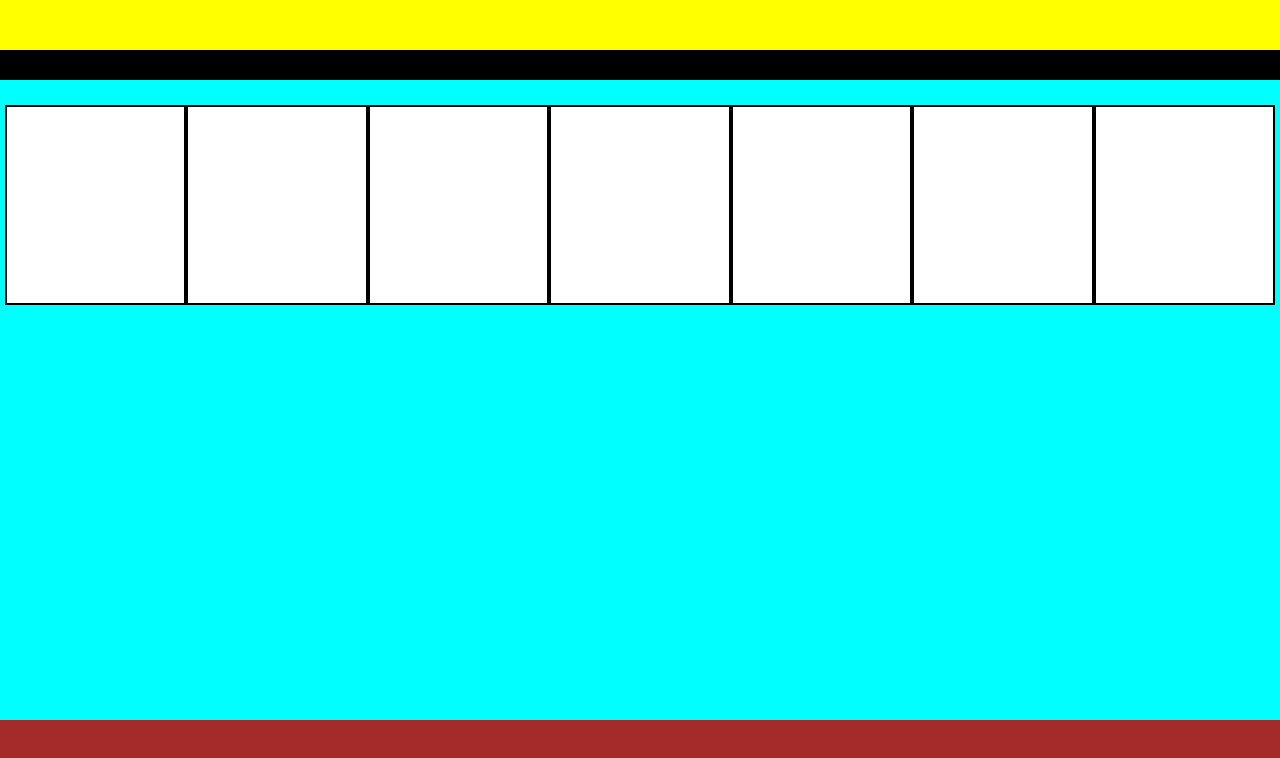
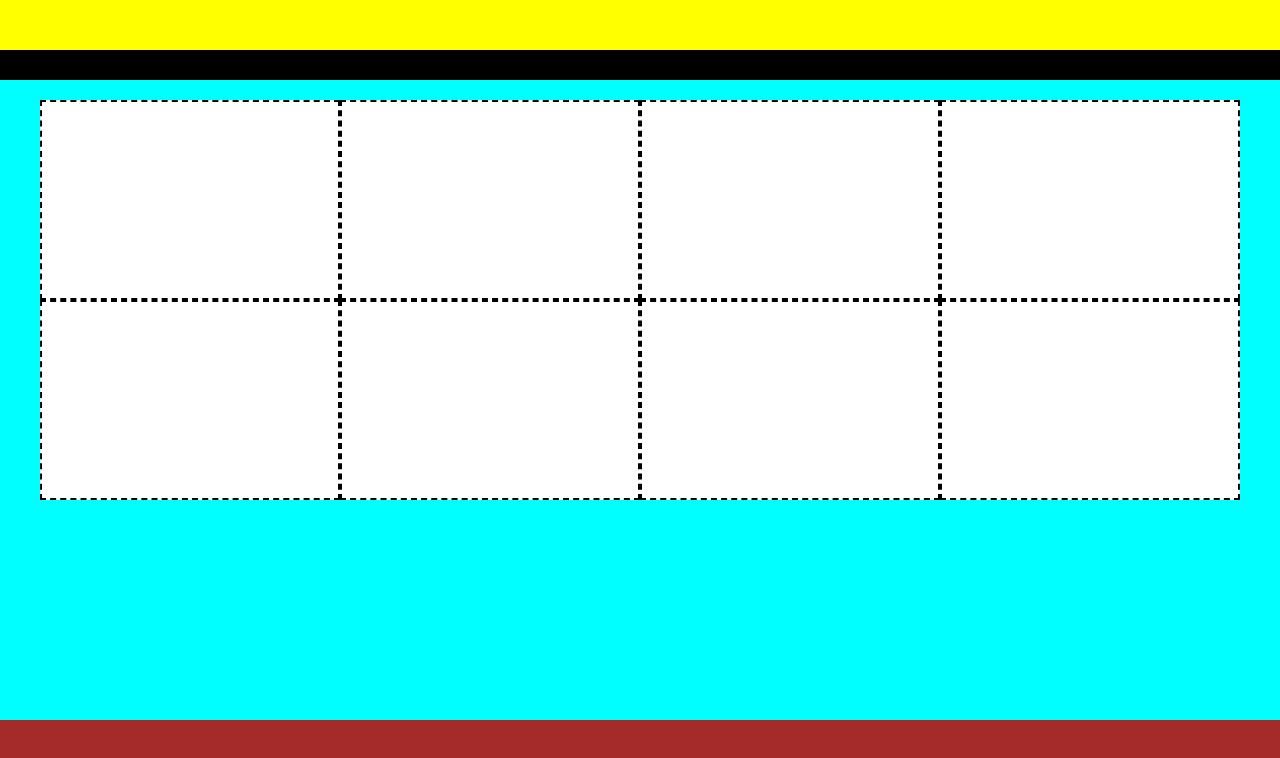
Before and after one commit to AlessandroLembo/html-css-zoom, a plain HTML site: page index.html in a window 1280 px wide. Drawn offline with Linux system fonts and the light colour scheme.

Commit message:
aggiornamento funzionamento cards

```diff
--- a/index.html
+++ b/index.html
@@ -18,44 +18,31 @@
 
     <main>
         <div class="container">
-            <div class="row">
-                <div class="column">
             <div class="card">
 
             </div>
-                </div>
-                <div class="column">
             <div class="card">
 
             </div>
-                  </div>
-                  <div class="column">
             <div class="card">
 
             </div>
-                  </div>
-                  <div class="column">
             <div class="card">
 
             </div>
-                  </div>
-                  <div class="column">
             <div class="card">
 
             </div>
-                  </div>
-                  <div class="column">
             <div class="card">
 
             </div>
-                  </div>
-                  <div class="column">
             <div class="card">
 
             </div>
+            <div class="card">
+
             </div>
 
-            </div>
         </div>
 
     </main>
--- a/style.css
+++ b/style.css
@@ -17,13 +17,6 @@ main{
     overflow-y: auto;
 }
 
-.container{
-    max-width: 1700px;
-    margin: 30px auto;
-    padding: 20px 0;
-    background-color: aqua;
-    height: 800px;
-}
 
 /*Header*/
 header{
@@ -36,22 +29,32 @@ header{
     flex-shrink: 0;
 }
 
+
+/*  Main */
+.container{
+    max-width: 1700px;
+    margin: 30px auto;
+    padding: 20px 0;
+    background-color: aqua;
+    height: 800px;
+    display: flex;
+    justify-content: center;
+    flex-wrap: wrap;
+    align-content: flex-start;
+}
+
+.card{
+    width: 300px;
+    height: 200px;
+    border: 2px dashed black;
+    background-color: white;
+}
+
+
+
 footer{
     height: 80px;
     width: 100%;
     background-color: brown;
     flex-shrink: 0;
 }
-
-.row{
-    display: flex;
-    padding: 5px;
-    flex-wrap: wrap;
-}
-
-.column{
-    flex-basis: calc(100% / 7);
-    border: 2px solid black;
-    background-color: white;
-    height: 200px;
-}
```
Lines whose indentation alone changed are shown as unchanged.
